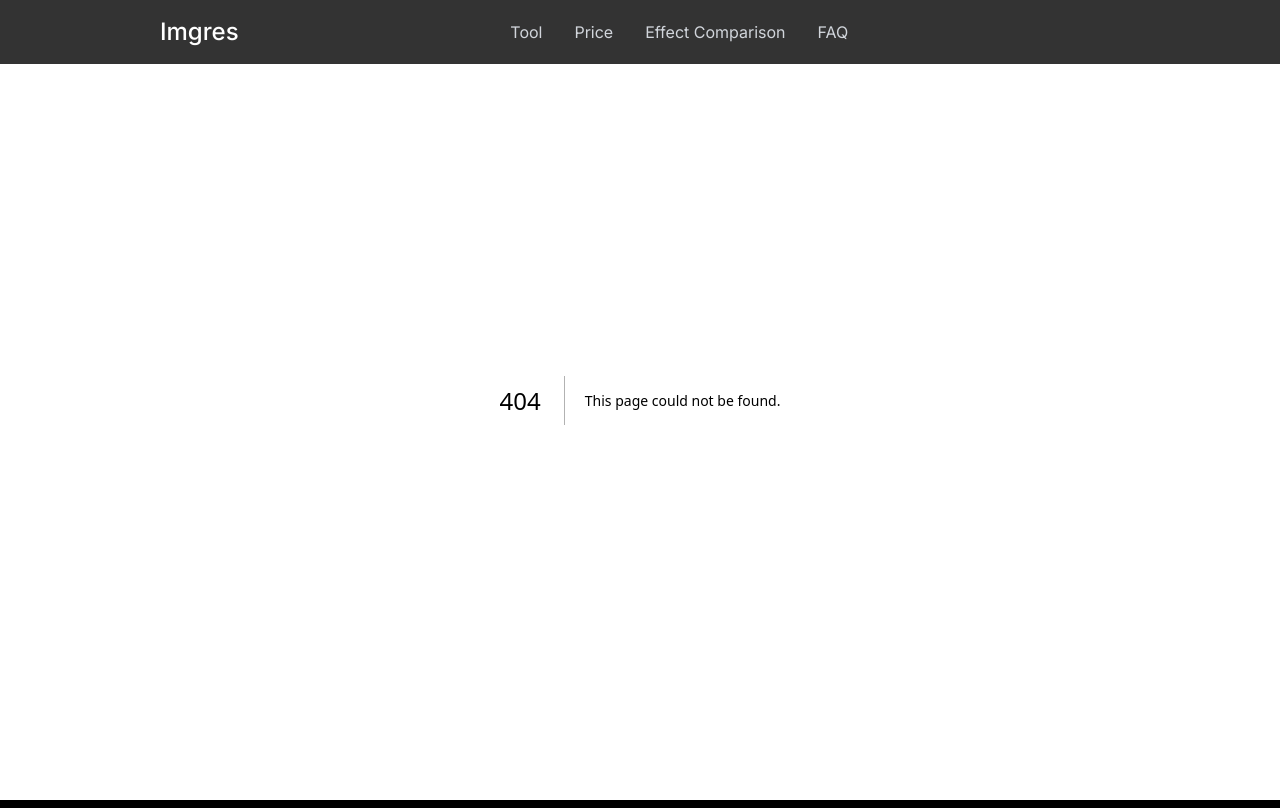
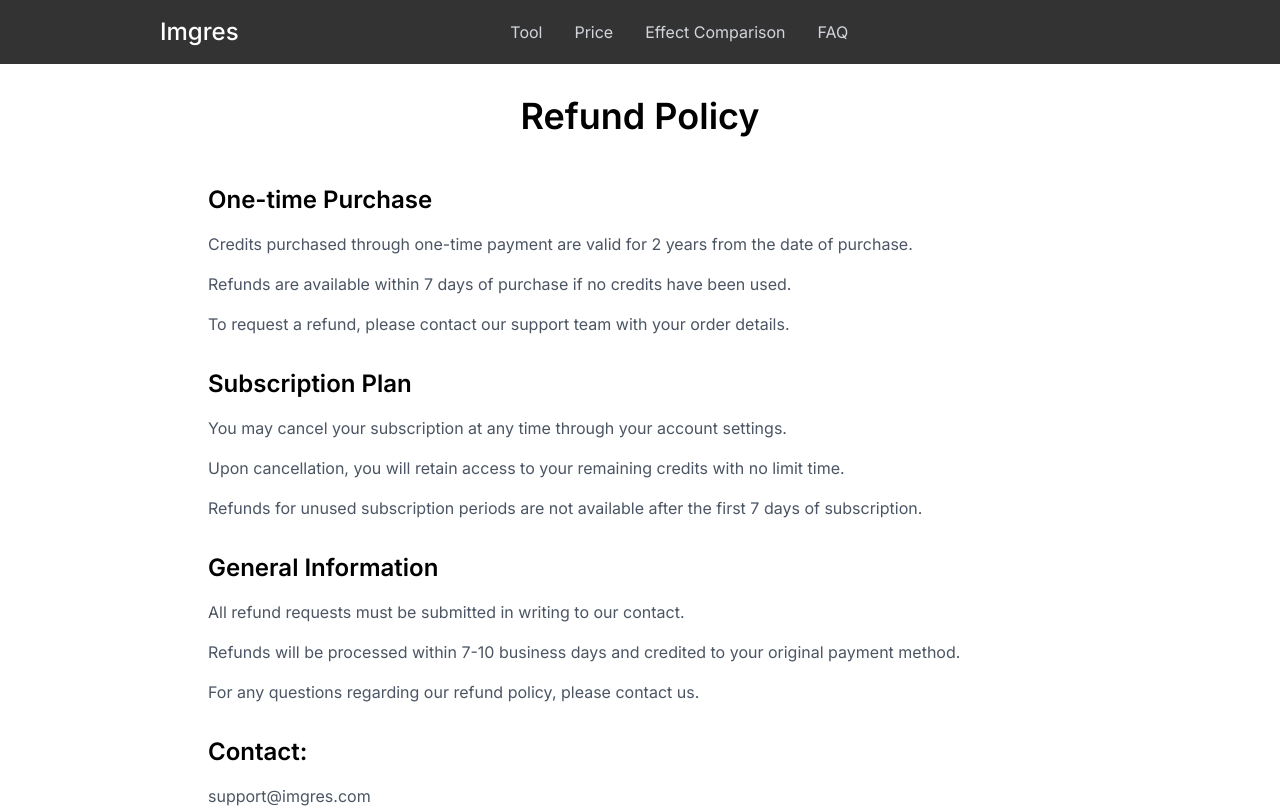
Before and after one commit to wms-why/imgres-web, a Next.js app: page /refund-policy in a window 1280 px wide. Before the commit this address had no page. Shown: the top 808 px of the page. Built offline with nearby package versions, Linux system fonts and the light colour scheme.

Commit message:
完善退货政策

```diff
--- a/app/components/Price.tsx
+++ b/app/components/Price.tsx
@@ -138,6 +138,9 @@ export default function PricingPage() {
           </button>
         </div>
       </div>
+      <div className="text-md text-center mb-12">
+        <a href="/refund-policy" className='text-gray-500'>* Check Refund Policy</a>
+      </div>
     </section>
   )
 }
--- /dev/null
+++ b/app/refund-policy/page.tsx
@@ -0,0 +1,67 @@
+
+export default function RefundPolicy() {
+  return (
+    <section className="container mx-auto px-4 py-24 max-w-4xl">
+      <h2 className="text-4xl font-semibold text-center mb-12">Refund Policy</h2>
+
+      <div className="space-y-8">
+        {/* One-time Purchase Section */}
+        <div>
+          <h3 className="text-2xl font-semibold mb-4">One-time Purchase</h3>
+          <div className="space-y-4 text-gray-600">
+            <p>
+              Credits purchased through one-time payment are valid for 2 years from the date of purchase.
+            </p>
+            <p>
+              Refunds are available within 7 days of purchase if no credits have been used.
+            </p>
+            <p>
+              To request a refund, please contact our support team with your order details.
+            </p>
+          </div>
+        </div>
+
+        {/* Subscription Plan Section */}
+        <div>
+          <h3 className="text-2xl font-semibold mb-4">Subscription Plan</h3>
+          <div className="space-y-4 text-gray-600">
+            <p>
+              You may cancel your subscription at any time through your account settings.
+            </p>
+            <p>
+              Upon cancellation, you will retain access to your remaining credits with no limit time.
+            </p>
+            <p>
+              Refunds for unused subscription periods are not available after the first 7 days of subscription.
+            </p>
+          </div>
+        </div>
+
+        {/* General Information */}
+        <div>
+          <h3 className="text-2xl font-semibold mb-4">General Information</h3>
+          <div className="space-y-4 text-gray-600">
+            <p>
+              All refund requests must be submitted in writing to our contact.
+            </p>
+            <p>
+              Refunds will be processed within 7-10 business days and credited to your original payment method.
+            </p>
+            <p>
+              For any questions regarding our refund policy, please contact us.
+            </p>
+          </div>
+        </div>
+
+        <div>
+          <h3 className="text-2xl font-semibold mb-4">Contact: </h3>
+          <div className="space-y-4 text-gray-600">
+            <p>
+              support@imgres.com
+            </p>
+          </div>
+        </div>
+      </div>
+    </section>
+  )
+}
```
